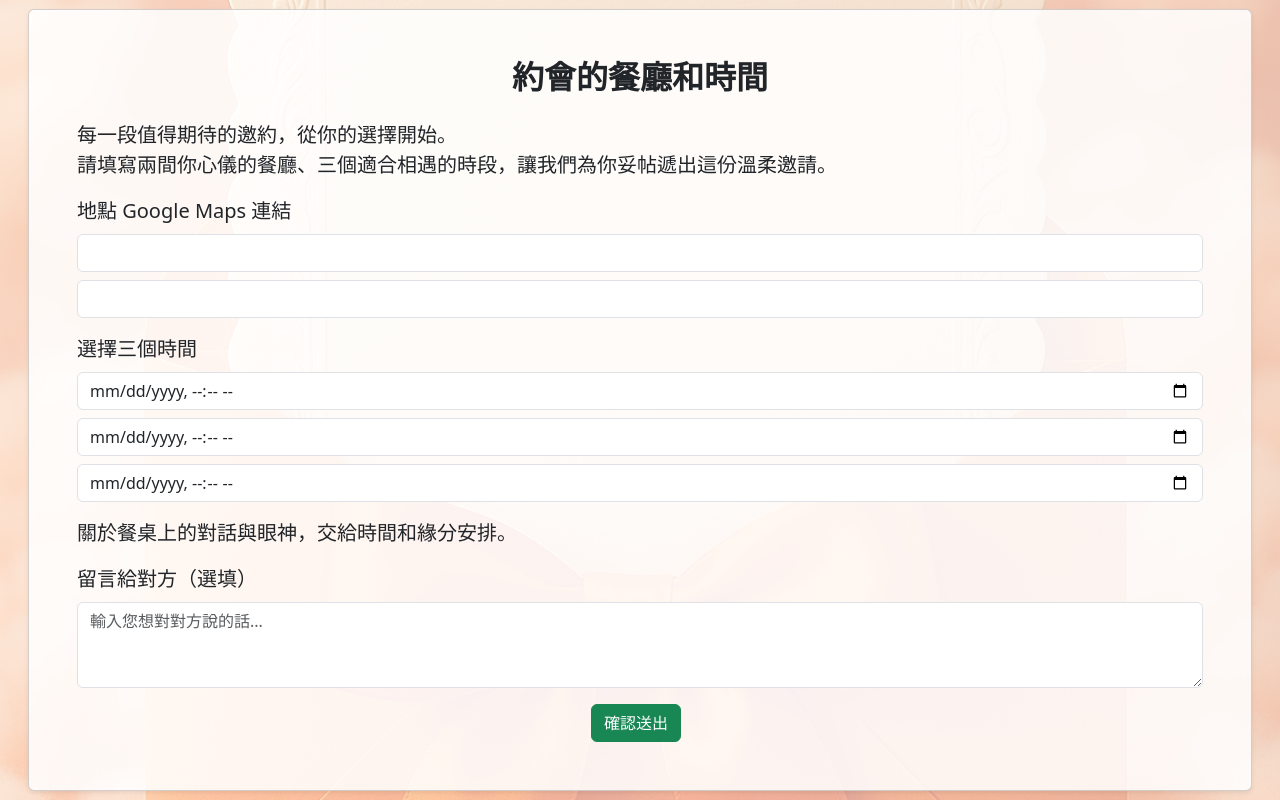
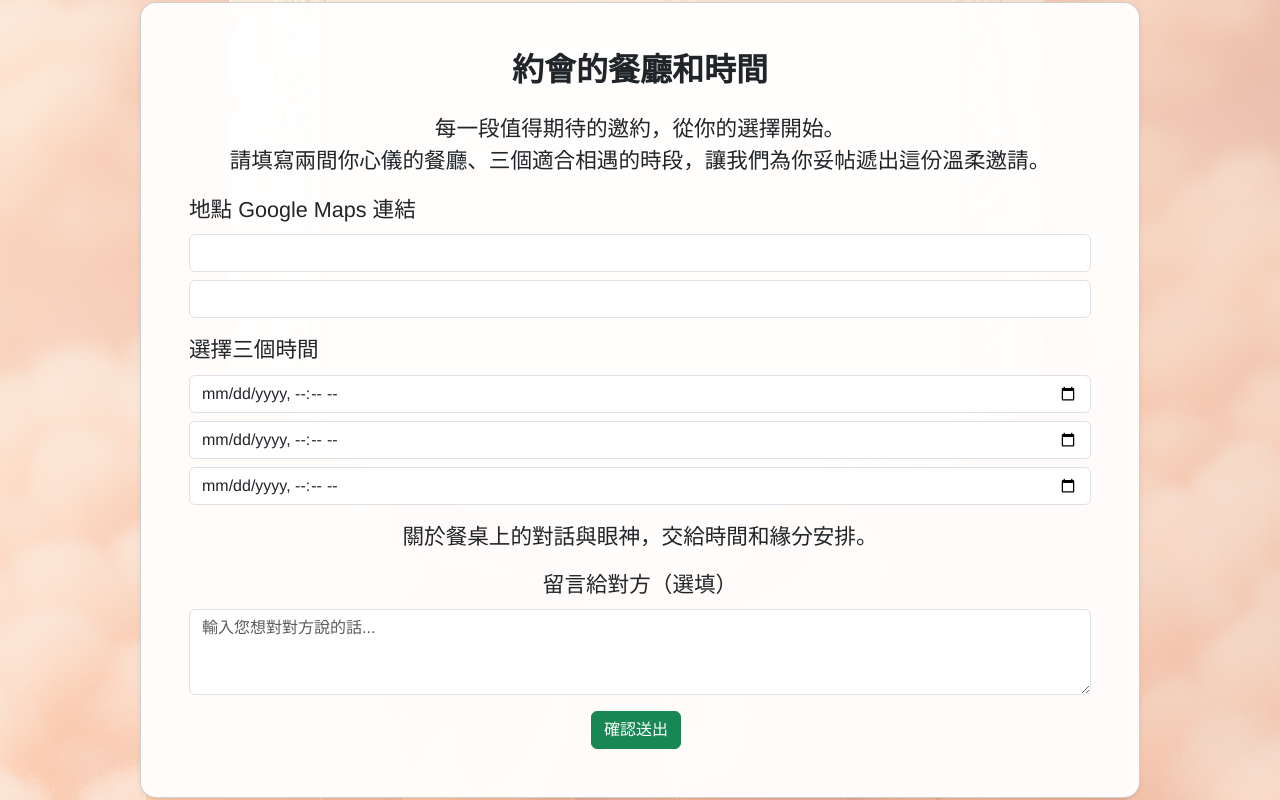
Before and after one commit to citylovecommunity/linebot, a Flask app: page /rest_r1 in a window 1280 px wide. Run offline with Flask 3, Linux system fonts and the light colour scheme; some libraries are stand-ins or nearby versions.

Commit message:
再改！

```diff
--- a/form_app/static/style.css
+++ b/form_app/static/style.css
@@ -4,9 +4,17 @@
     background-repeat: no-repeat;
     background-position: center center;
     min-height: 100vh;
+
+    /* Center content without stretching it */
     display: flex;
     align-items: center;
     justify-content: center;
+
+    font-family: "Helvetica Neue", sans-serif;
+    font-size: 1.2rem;
+    /* base size */
+    margin: 0;
+    position: relative;
 }
 
 .bg-overlay {
@@ -16,58 +24,36 @@
     width: 100%;
     height: 100%;
     background-color: rgba(255, 255, 255, 0.60);
-     /* <-- adjust this alpha to control transparency */
     z-index: 0;
- }
-
- .section-header {
-     display: flex;
-     align-items: center;
-     justify-content: space-between;
- }
-
- .lock-btn {
-     width: 3rem;
- }
-
- .card {
-     background-color: rgba(255, 255, 255, 0.85);
-     /* translucent white card */
+    pointer-events: none;
 }
 
 .container {
     position: relative;
     z-index: 1;
+    width: 100%;
+    max-width: 1000px;
+    /* Make container wider */
+    padding: 2rem;
 }
 
- body {
-     font-size: 1rem;
-     /* base size */
+.card {
+    background-color: rgba(255, 255, 255, 0.95);
+    border-radius: 1rem;
+    box-shadow: 0 4px 12px rgba(0, 0, 0, 0.1);
+    width: 100%;
 }
 
+.card-body {
+    padding: 2rem;
+    text-align: center;
+}
+
+/* Typography */
 h1,
 h2,
 h3 {
     font-weight: 600;
- }
-
- .card-title {
-     font-size: 1.8rem;
- }
-
- .card-text,
- p,
- label,
- input,
- textarea,
- button {
-     font-size: 1.15rem;
- }
-
- @media (min-width: 768px) {
-     body {
-         font-size: 1.125rem;
-         /* larger on tablets and up */
 }
 
 .card-title {
@@ -82,4 +68,34 @@
 button {
     font-size: 1.25rem;
 }
+
+/* Lock section */
+.section-header {
+    display: flex;
+    align-items: center;
+    justify-content: space-between;
 }
+
+.lock-btn {
+    width: 3rem;
+}
+
+/* Responsive text scaling */
+@media (min-width: 768px) {
+    body {
+        font-size: 1.3rem;
+    }
+
+    .card-title {
+        font-size: 2.3rem;
+    }
+
+    .card-text,
+    p,
+    label,
+    input,
+    textarea,
+    button {
+        font-size: 1.35rem;
+    }
+}
--- a/form_app/templates/base.html
+++ b/form_app/templates/base.html
@@ -10,9 +10,10 @@
 
 <body>
     <div class="bg-overlay"></div>
-    <div class="container-fluid min-vh-100 d-flex align-items-center justify-content-center container-wrapper">
+
+    <div class="container-fluid min-vh-100 d-flex justify-content-center align-items-center container-wrapper">
         <div class="w-100 px-3" style="max-width: 100%;">
-            <div class="card shadow-sm w-100" style="min-height: 90vh;">
+            <div class="card shadow-sm mx-auto w-100" style="max-width: 1000px;">
                 <div class="card-body p-5">
                     {% block content %}{% endblock %}
                 </div>
```
Lines whose indentation alone changed are shown as unchanged.
